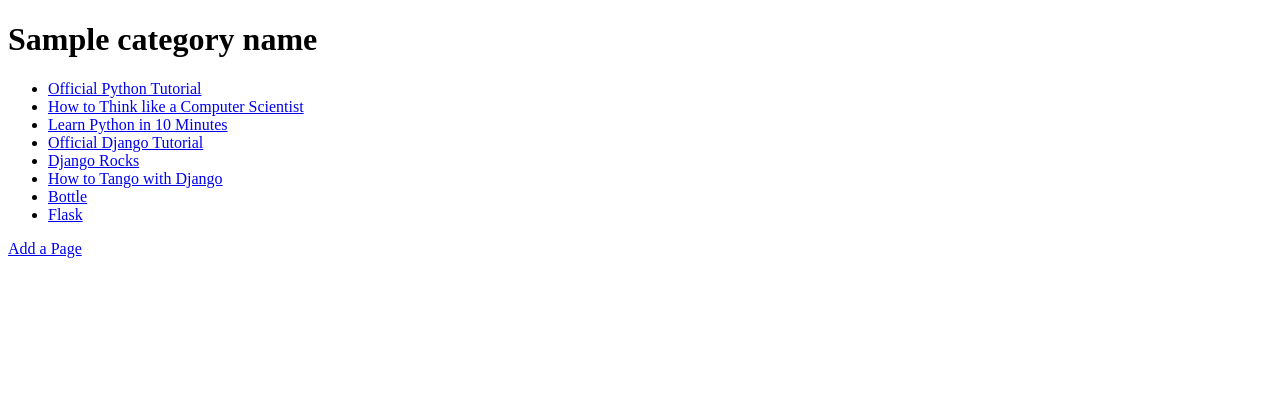
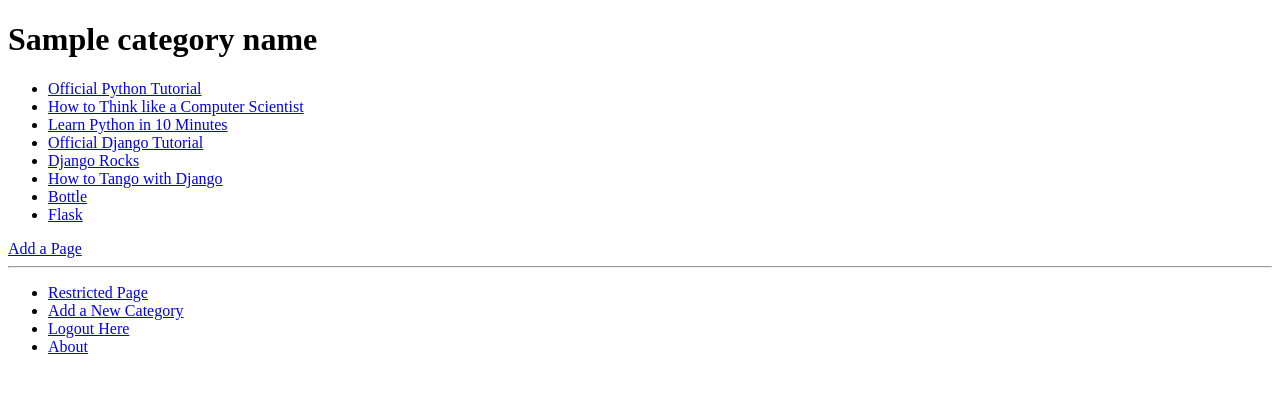
Before and after one commit to kintsugi-zz/rango, a Django app: template tango_with_django_project/templates/rango/category.html in a window 1280 px wide. Shown: the top 393 px of the page. Run offline with Django 3.2, Linux system fonts and the light colour scheme; a user stored in the database is signed in; data comes from the database, SQL or seed files in the repository; both versions use the stored data as it was after the commit; the template is opened without the code that fills it: values that come from a table or form of the project are taken from there, most other values are stand-ins (such as "Sample title", 1, 10 or a date in 2020); parts of the project's set-up code (start-up, migrations or seed data) failed here and were passed over.

Commit message:
Ch9 complete excluding exercises

```diff
--- /dev/null
+++ b/tango_with_django_project/templates/rango/base.html
@@ -0,0 +1,27 @@
+<!DOCTYPE html>
+
+<html>
+	<head>
+		<title>Rango - {% block title %}How to Tango with Django!{% endblock %}</title>
+	</head>
+
+	<body>
+		<div>
+			{% block body_block %} {% endblock %}
+		</div>
+		<hr />
+		<div>
+			<ul>
+			{% if user.is_authenticated %}
+				<li><a href='/rango/restricted/'>Restricted Page</a></li>
+				<li><a href='/rango/add_category/'>Add a New Category</a></li>
+        		<li><a href='/rango/logout/'>Logout Here</a></li>
+        	{% else %}
+        		<li><a href='/rango/register/'>Register Here</a></li>
+        		<li><a href='/rango/login/'>Login Here</a></li>
+        	{% endif %}
+        		<li><a href='/rango/about/'>About</a></li>
+			</ul>
+		</div>
+	</body>
+</html>
--- a/tango_with_django_project/templates/rango/category.html
+++ b/tango_with_django_project/templates/rango/category.html
@@ -1,12 +1,10 @@
-<!DOCTYPE html>
-<html>
-    <head>
-        <title>Rango</title>
-    </head>
+{% extends 'rango/base.html' %}
 
-    <body>
+{% block title %}{{ category_name }}{% endblock %}
+
+{% block body_block %}
     <h1>{{ category_name }}</h1>
-        {% if category %}
+
     {% if pages %}
     <ul>
         {% for page in pages %}
@@ -16,11 +14,8 @@
     {% else %}
         <strong>No pages currently in category.</strong>
     {% endif %}
+
     {% if user.is_authenticated %}
-            <a href="/rango/category/{{ category_name_url }}/add_page/">Add a Page</a>
+       <a href="/rango/category/{{category_name_url}}/add_page/">Add a Page</a>
     {% endif %}
-        {% else %}
-            The specified category {{ category_name }} does not exist!
-        {% endif %}
-    </body>
-</html>
+{% endblock %}
```
Also changed, not shown: tango_with_django_project/rango.db. Lines whose indentation alone changed are shown as unchanged.
